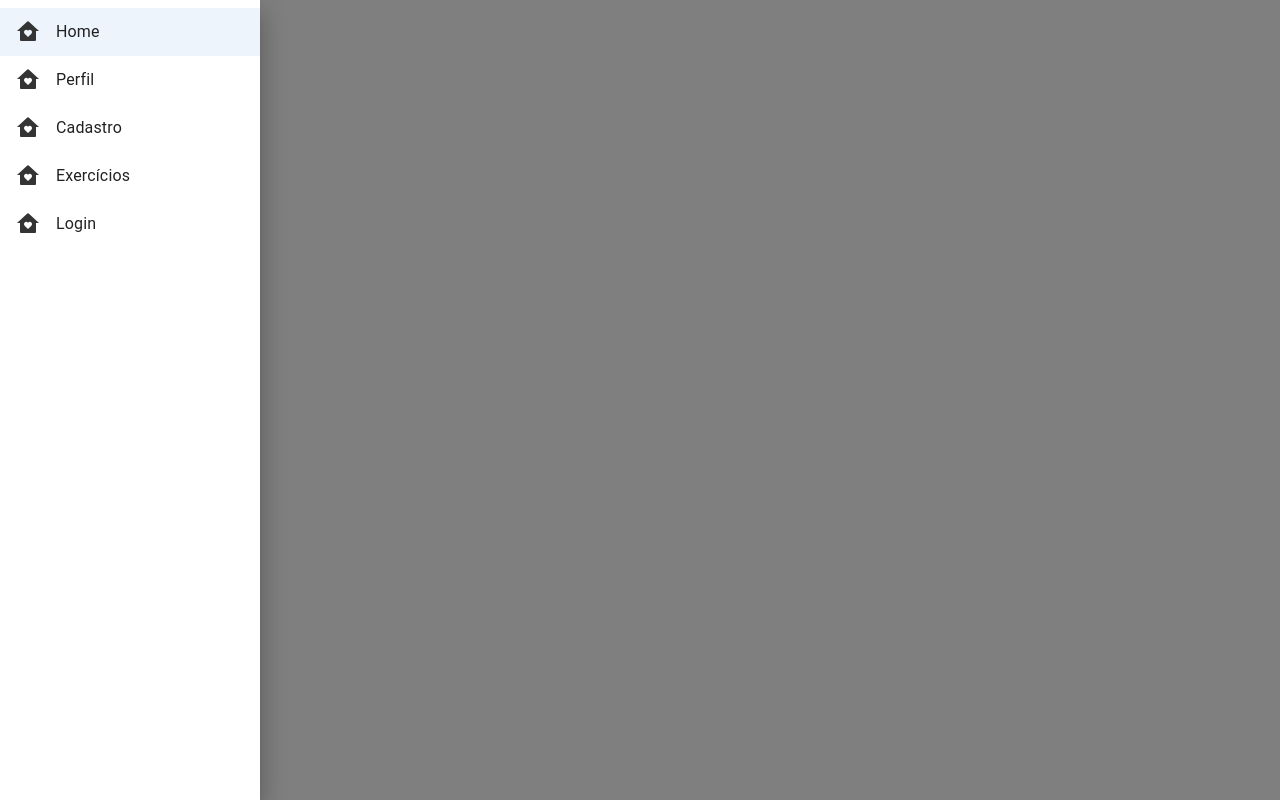
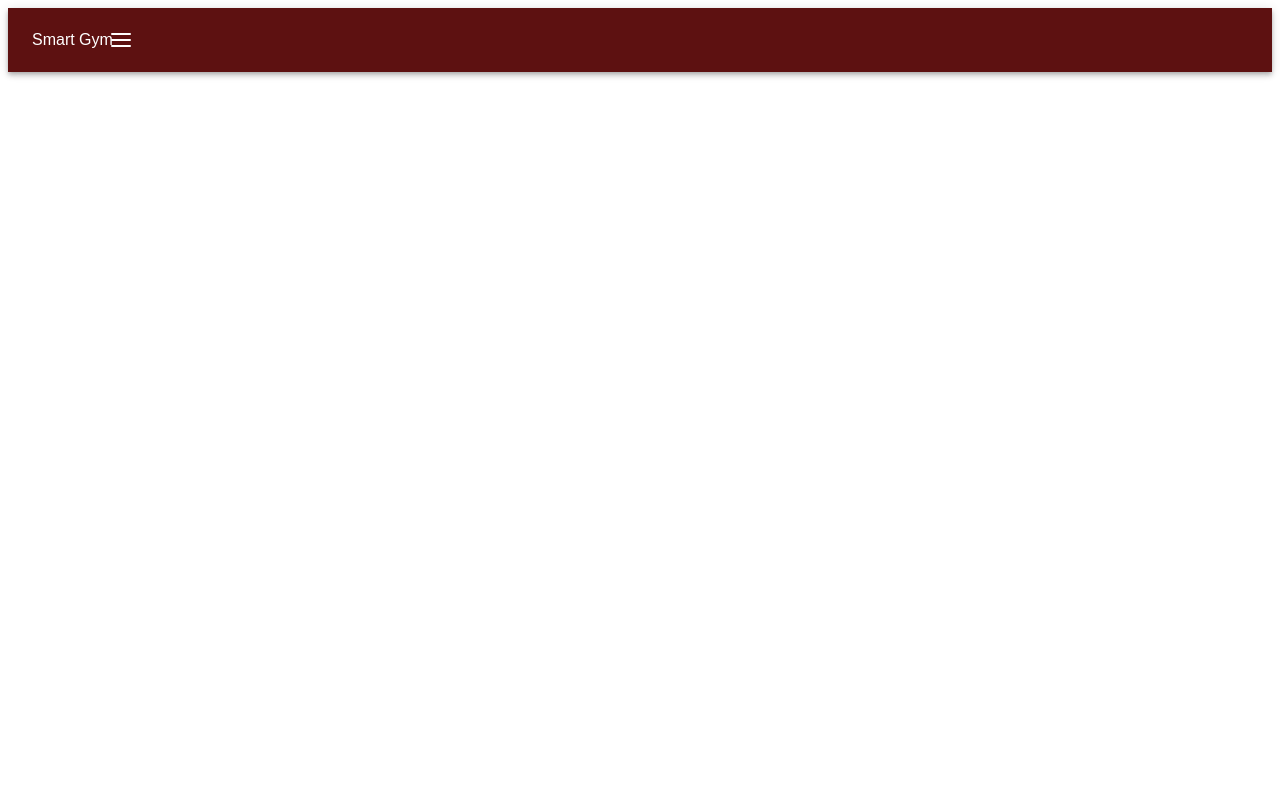
Before and after one commit to AmandaFernandes0701/Frontend-SmartGym---Projeto-Trainee, a React (Create React App) app in the folder smartgym/: page /temp in a window 1280 px wide. Built offline with nearby package versions, Linux system fonts and the light colour scheme.

Commit message:
70% Menu Sanduiche

```diff
--- a/smartgym/src/pages/Menu_Sanduiche/Menu_Sanduiche.css
+++ b/smartgym/src/pages/Menu_Sanduiche/Menu_Sanduiche.css
@@ -4,3 +4,9 @@
 .ListItemText{
     margin-left: 16px;
 }
+.Toolbar{
+    background-color: #5D1111;
+}
+.Smart_Gym_Titulo{
+    font-family: 'Poppins', sans-serif;
+}
--- a/smartgym/src/pages/Menu_Sanduiche/Menu_Sanduiche.js
+++ b/smartgym/src/pages/Menu_Sanduiche/Menu_Sanduiche.js
@@ -1,50 +1,82 @@
-import { Drawer, List, ListItem, ListItemText, Typography } from "@mui/material";
+import { AppBar, Drawer, IconButton, List, ListItem, ListItemText, Toolbar, Typography} from "@mui/material";
 import React, { useState } from "react";
 import { IconContext, icons } from "react-icons/lib";
 import { RiHomeHeartFill } from "react-icons/ri";
-import "./Menu_Sanduiche.css"
+import { ImProfile } from "react-icons/im";
+import { BsFillPersonPlusFill } from "react-icons/bs";
+import { GiWeightLiftingUp } from "react-icons/gi";
+import { FiLogIn, FiMenu } from "react-icons/fi";
+import "./Menu_Sanduiche.css";
 import { useHistory } from "react-router-dom";
-import Home from "../Home";
+import { ClassNames } from "@emotion/react";
 
 function Menu_Sanduiche() {
     const history = useHistory();
     const [currentPage, setcurrentPage] = useState("/home");
+    const [open, setOpen] = useState(false);
 
     function handleClick(pathName) {
         history.push(pathName);
         setcurrentPage(pathName);
     }
 
+    function handleDrawer(isOpen){
+        setOpen(isOpen);
+    }
+
     const pages = [
         {
             pathName: "/home",
             icon: <RiHomeHeartFill/>,
-            text: "Home"
+            text: "Home",
+            iconSize: "1.5em"
         },
         {
             pathName: "/perfil",
-            icon: <RiHomeHeartFill/>,
-            text: "Perfil"
+            icon: <ImProfile/>,
+            text: "Perfil",
+            iconSize: "1.5em"
         },
         {
             pathName: "/cadastro",
-            icon: <RiHomeHeartFill/>,
-            text: "Cadastro"
+            icon: <BsFillPersonPlusFill/>,
+            text: "Cadastro",
+            iconSize: "1.5em"
         },
         {
             pathName: "/exercicios",
-            icon: <RiHomeHeartFill/>,
-            text: "Exercícios"
+            icon: <GiWeightLiftingUp/>,
+            text: "Exercícios",
+            iconSize: "1.5em"
         },
         {
             pathName: "/login",
-            icon: <RiHomeHeartFill/>,
-            text: "Login"
+            icon: <FiLogIn/>,
+            text: "Login",
+            iconSize: "1.5em"
         },
     ]
 
     return (
-        <Drawer open={true}>
+        <>
+        <AppBar position="static">
+            <Toolbar className="Toolbar">
+                <div className="Smart_Gym_Titulo">
+                    <p>Smart Gym</p>
+                </div>
+                <IconButton
+                    edge ="start"
+                    color = "inherit"
+                    aria-label="menu"
+                    onClick={()=> handleDrawer(!open)}
+                >
+                    <FiMenu/>
+                </IconButton>
+            </Toolbar>
+
+        </AppBar>
+
+        <Drawer open={open} onClose ={()=> handleDrawer(false)}>
 
             <List className="list">
                 {pages.map((listItem) => {
@@ -52,7 +84,7 @@ function Menu_Sanduiche() {
                         <ListItem button
                             selected={currentPage === listItem.pathName}
                             onClick={() => { handleClick(listItem.pathName) }}>
-                            <IconContext.Provider value={{ color: "#343434", size: "1.5em" }}>
+                            <IconContext.Provider value={{ color: "#343434", size: listItem.iconSize}}>
                                 {listItem.icon}
                             </IconContext.Provider>
                             <ListItemText className="ListItemText">
@@ -63,6 +95,7 @@ function Menu_Sanduiche() {
                 })}
             </List>
         </Drawer>
+        </>
     );
 }
 export default Menu_Sanduiche;
```
